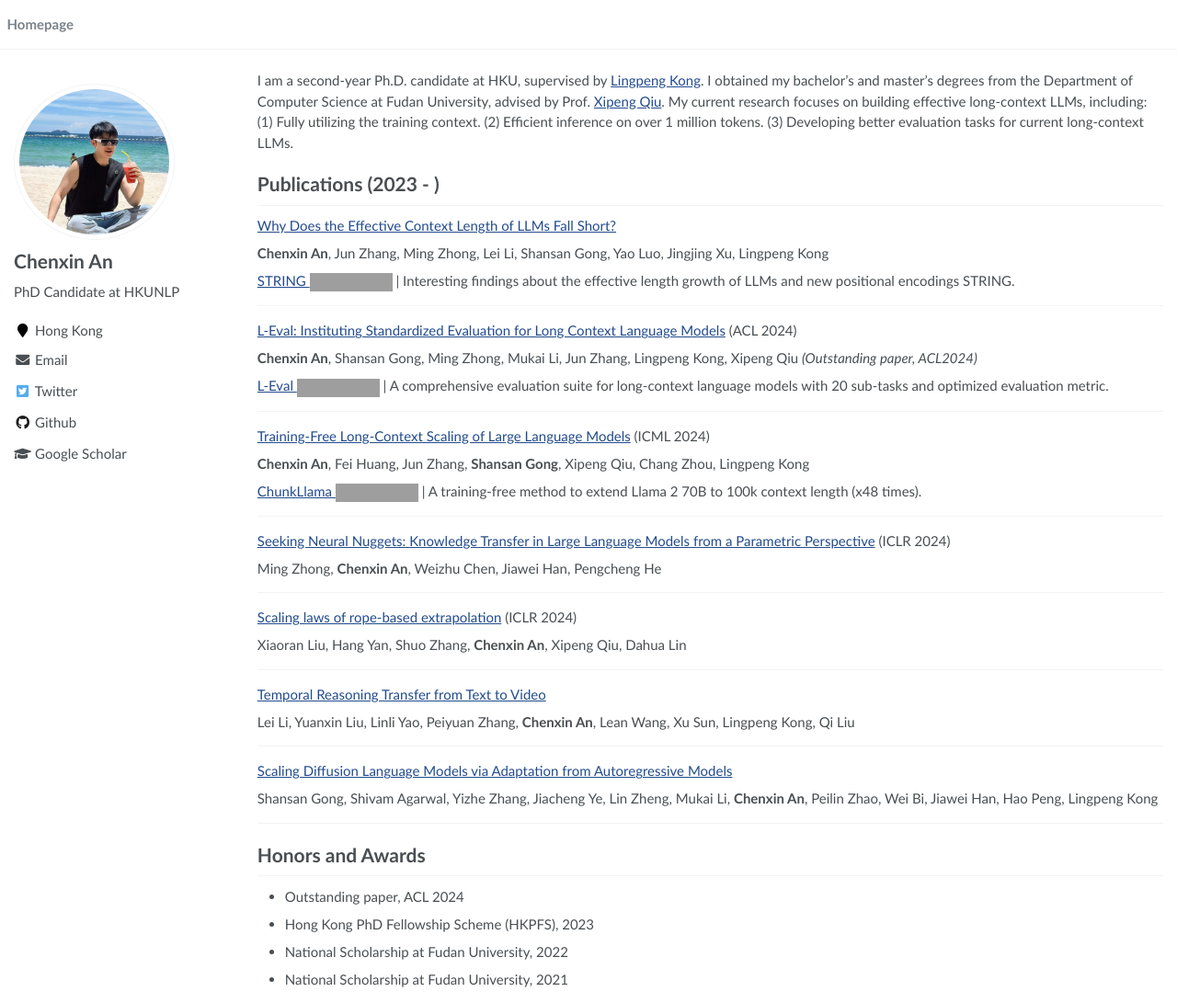
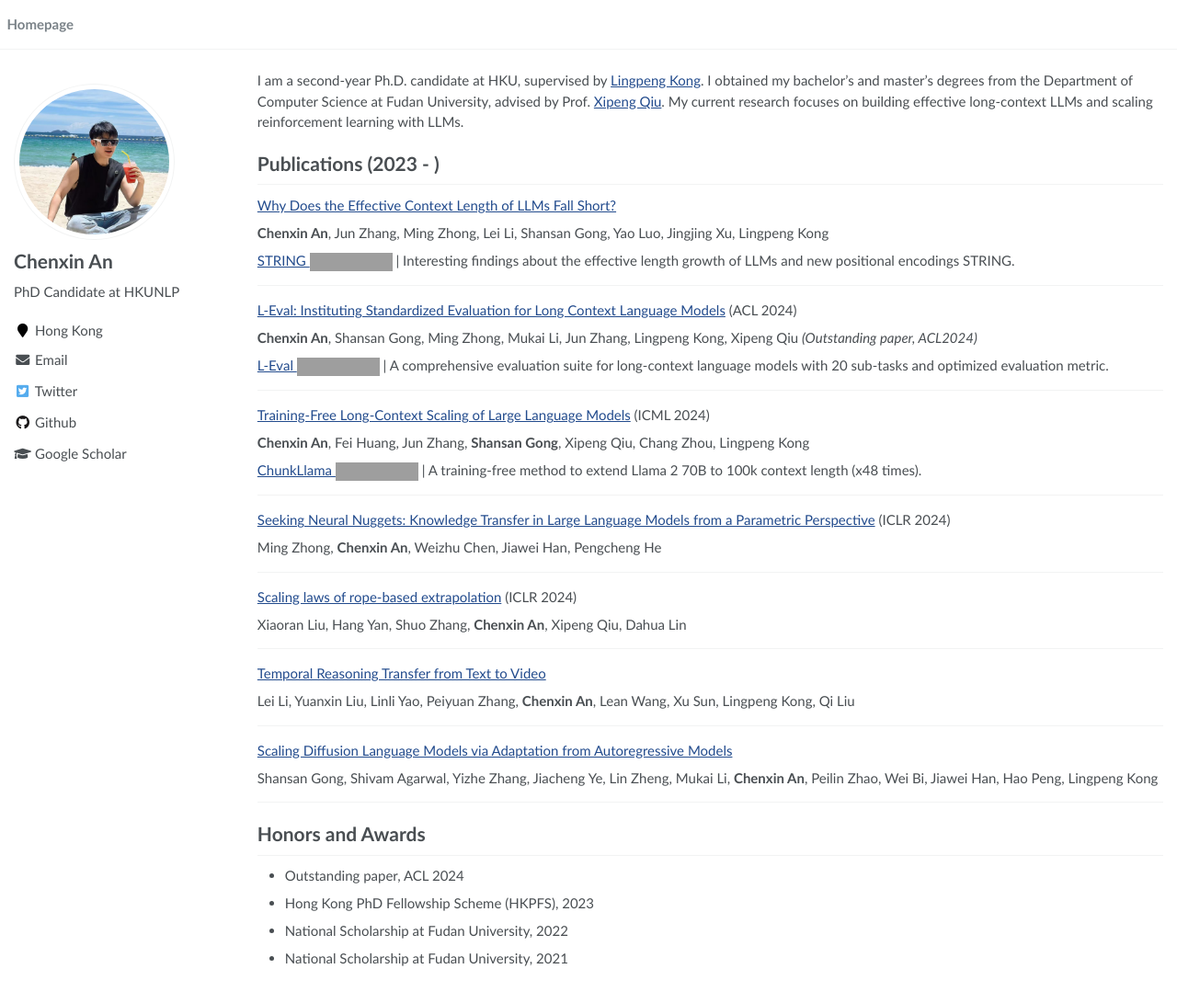
Before and after one commit to ChenxinAn-fdu/ChenxinAn-fdu.github.io, a Jekyll site: the page built from _pages/about.md, in a window 1280 px wide and 1091 px high. Shown: the whole window at 92% size. Built offline with Jekyll 4.4.1, drawn with Linux system fonts in a browser that asks for light colours; grey boxes are pictures that could not be loaded.

Commit message:
Update about.md

```diff
--- a/_pages/about.md
+++ b/_pages/about.md
@@ -18,10 +18,7 @@ redirect_from:
 <span class='anchor' id='about-me'></span>
 
 
-I am a second-year Ph.D. candidate at HKU, supervised by [Lingpeng Kong](https://ikekonglp.github.io/). I obtained my bachelor's and master's degrees from the Department of Computer Science at Fudan University, advised by Prof. [Xipeng Qiu](https://xpqiu.github.io/en.html). My current research focuses on building effective long-context LLMs, including:
-(1) Fully utilizing the training context.
-(2) Efficient inference on over 1 million tokens.
-(3) Developing better evaluation tasks for current long-context LLMs.
+I am a second-year Ph.D. candidate at HKU, supervised by [Lingpeng Kong](https://ikekonglp.github.io/). I obtained my bachelor's and master's degrees from the Department of Computer Science at Fudan University, advised by Prof. [Xipeng Qiu](https://xpqiu.github.io/en.html). My current research focuses on building effective long-context LLMs and scaling reinforcement learning with LLMs.
 
 
 {% include_relative includes/pubs.md %}
```
